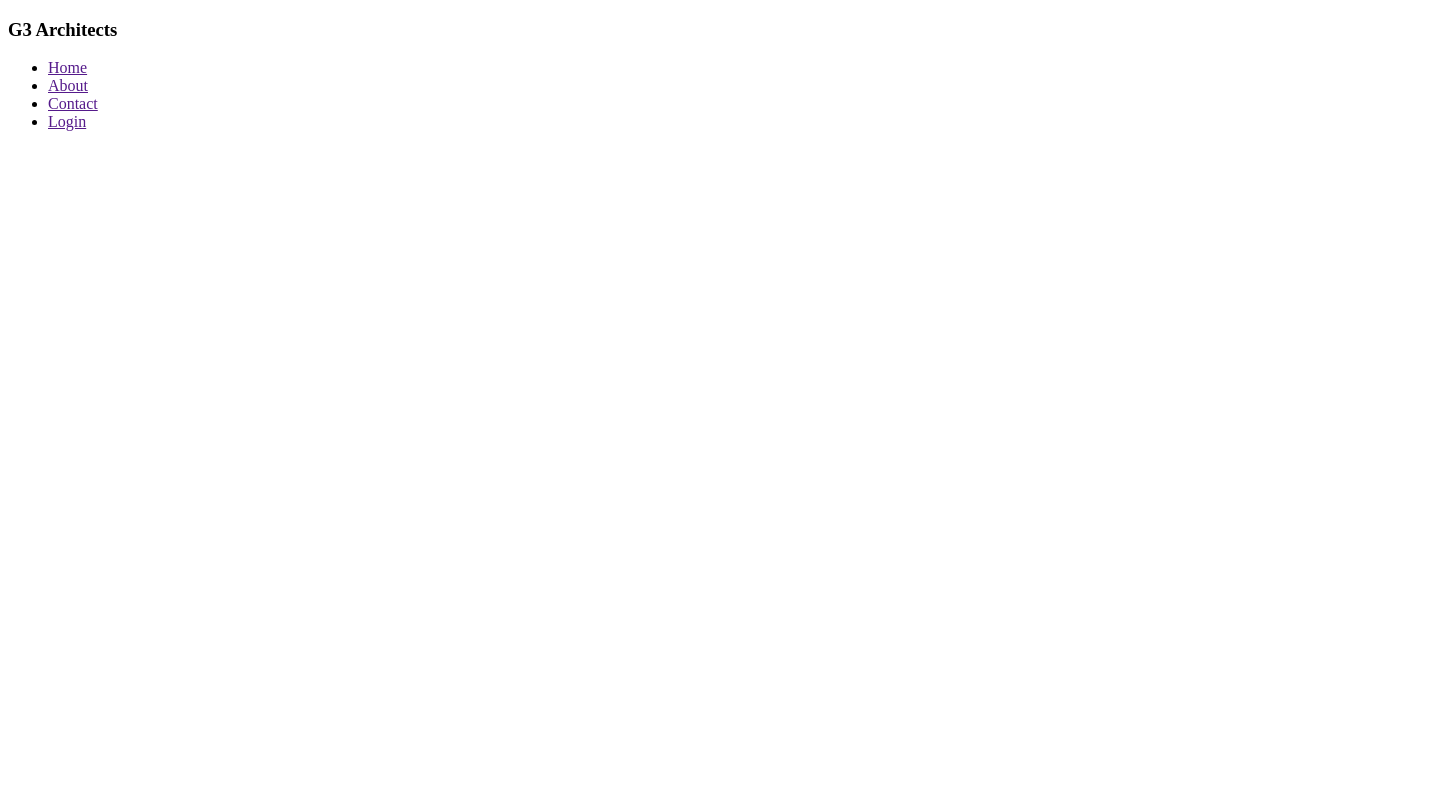
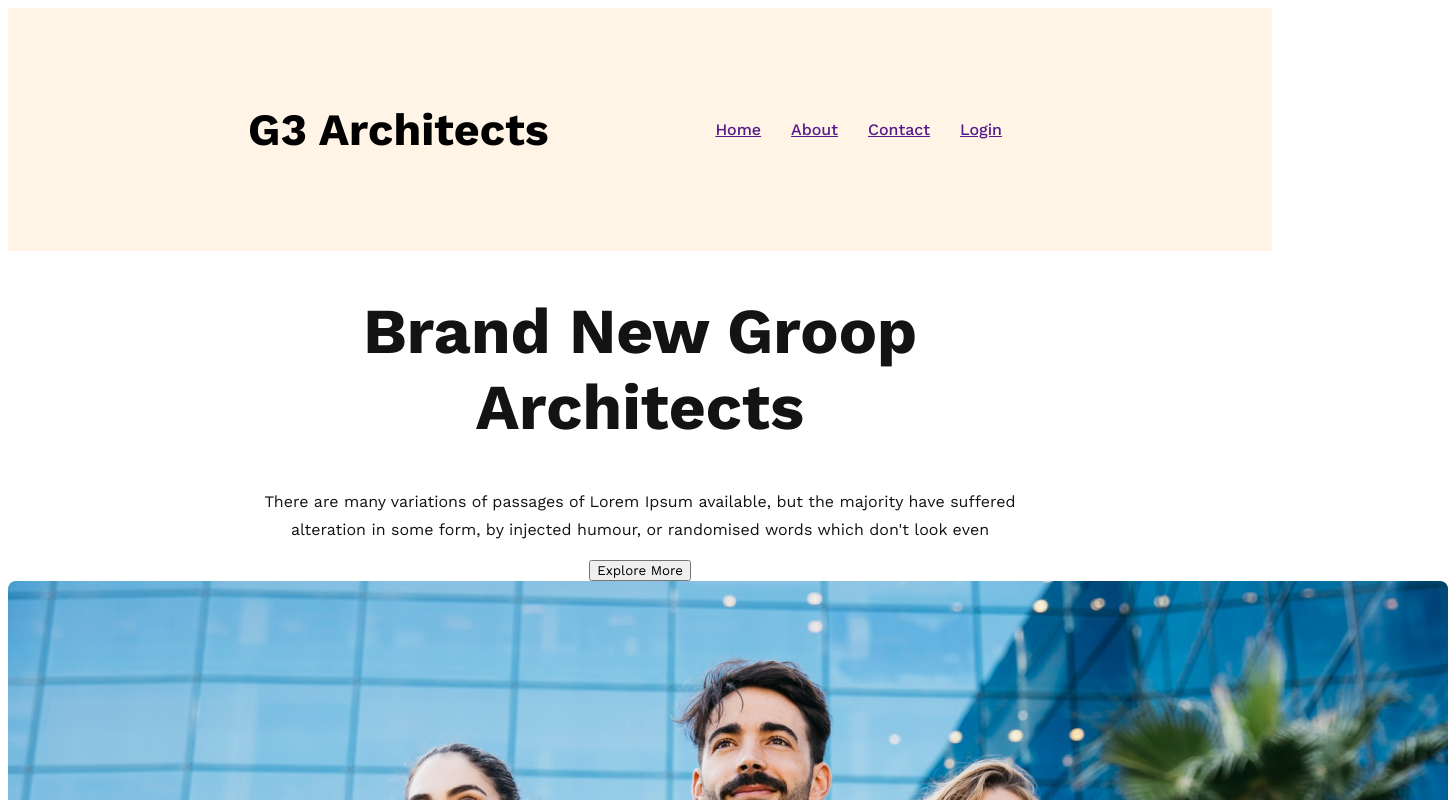
Before and after one commit to saidulislam28/architect-website, a plain HTML site: page index.html in a window 1280 px wide. Shown: the top 800 px of the page, 1448 px wide, since content can reach past the window. Drawn offline with nearby package versions, Linux system fonts and the light colour scheme.

Commit message:
edit banner content

```diff
--- a/index.html
+++ b/index.html
@@ -4,11 +4,12 @@
   <meta charset="UTF-8">
   <meta name="viewport" content="width=device-width, initial-scale=1.0">
   <title>Architect Website</title>
+  <link rel="stylesheet" href="styles/architect.css">
 </head>
 <body>
   <header>
     <nav>
-  <h3>G3 Architects</h3>
+    <h3 class="nav-title">G3 Architects</h3>
            <ul>
           <li><a href="">Home</a></li>
        <li><a href="">About</a></li>
@@ -17,6 +18,16 @@
          </ul>
            </nav>
   </header>
+  <div class="banner">
+   <div class="banner-content">
+    <h1 class="banner-title">Brand New Groop Architects</h1>
+    <p class="banner-description">
+      There are many variations of passages of Lorem Ipsum available, but the majority have suffered alteration in some form, by injected humour, or randomised words which don't look even
+    </p>
+    <button class="btn-primary">Explore More</button>
+   </div>
+   <img src="images/banner.png" alt="">
+  </div>
 
  <main>
 
--- a/styles/architect.css
+++ b/styles/architect.css
@@ -3,3 +3,55 @@
 *{
   font-family: 'Work Sans', sans-serif;
 }
+/* shared styles */
+
+
+
+
+ /* header styles */
+
+ .nav-title{
+  font-size: 2.8rem;
+  font-weight: 700;
+
+ }
+
+ header{
+  background: rgba(255, 144, 14, 0.10);
+  padding: 50px 240px;
+ }
+ nav{
+  display: flex;
+  justify-content: space-between;
+  align-items: center;
+ }
+ nav > ul{
+  display: flex;
+
+ }
+ nav li{
+  list-style: none;
+  margin-right: 30px;
+font-weight: 500;
+font-size: 1rem;
+text-decoration: none;
+color: ( #424242);
+ }
+
+ /* banner styles */
+ .banner-content{
+  max-width: 800px;
+  text-align: center;
+margin: 0 auto;
+
+}
+.banner-title{
+  font-size: 4rem;
+  font-weight: 700;
+  color: #131313;
+}
+.banner-description{
+  color: #131313;
+  font-size: 1rem;
+  font-weight: 400;
+line-height: 28px;}
```
Lines whose indentation alone changed are shown as unchanged.
